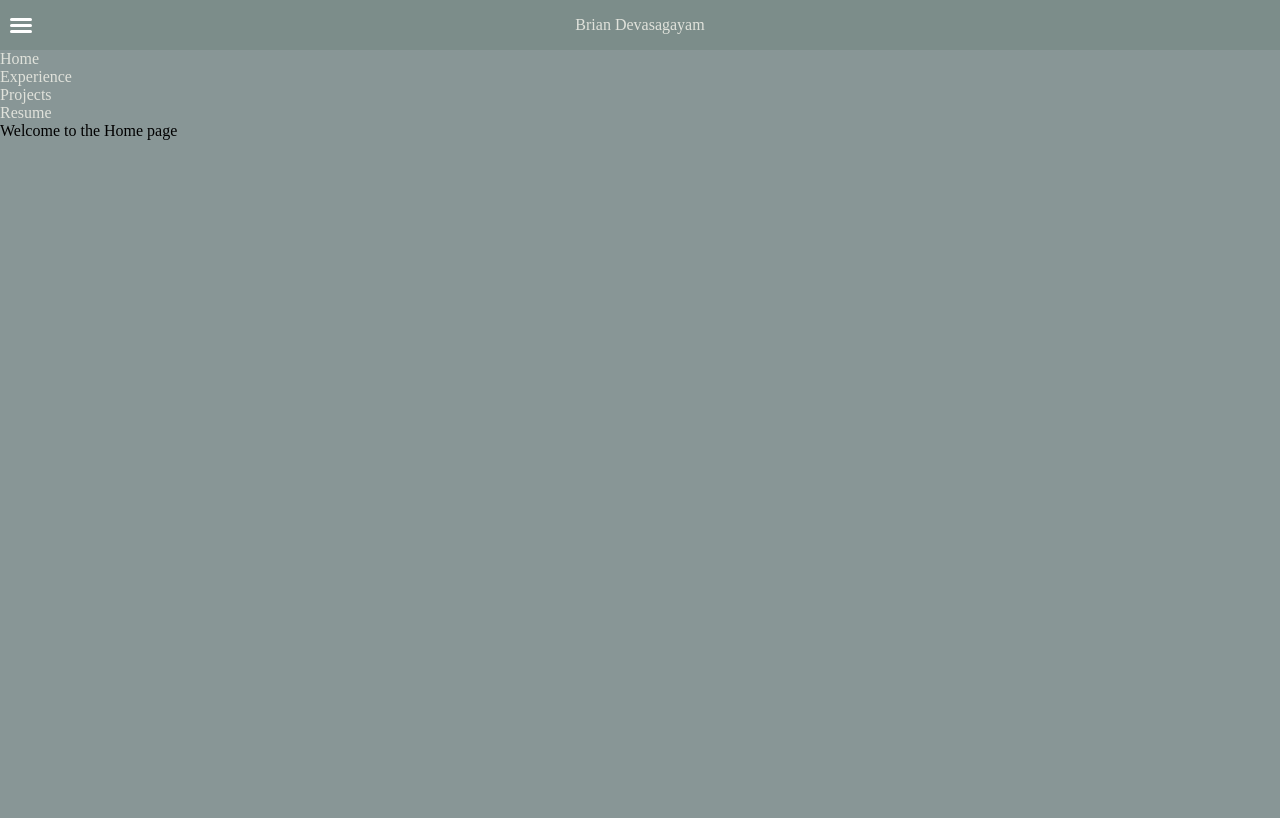
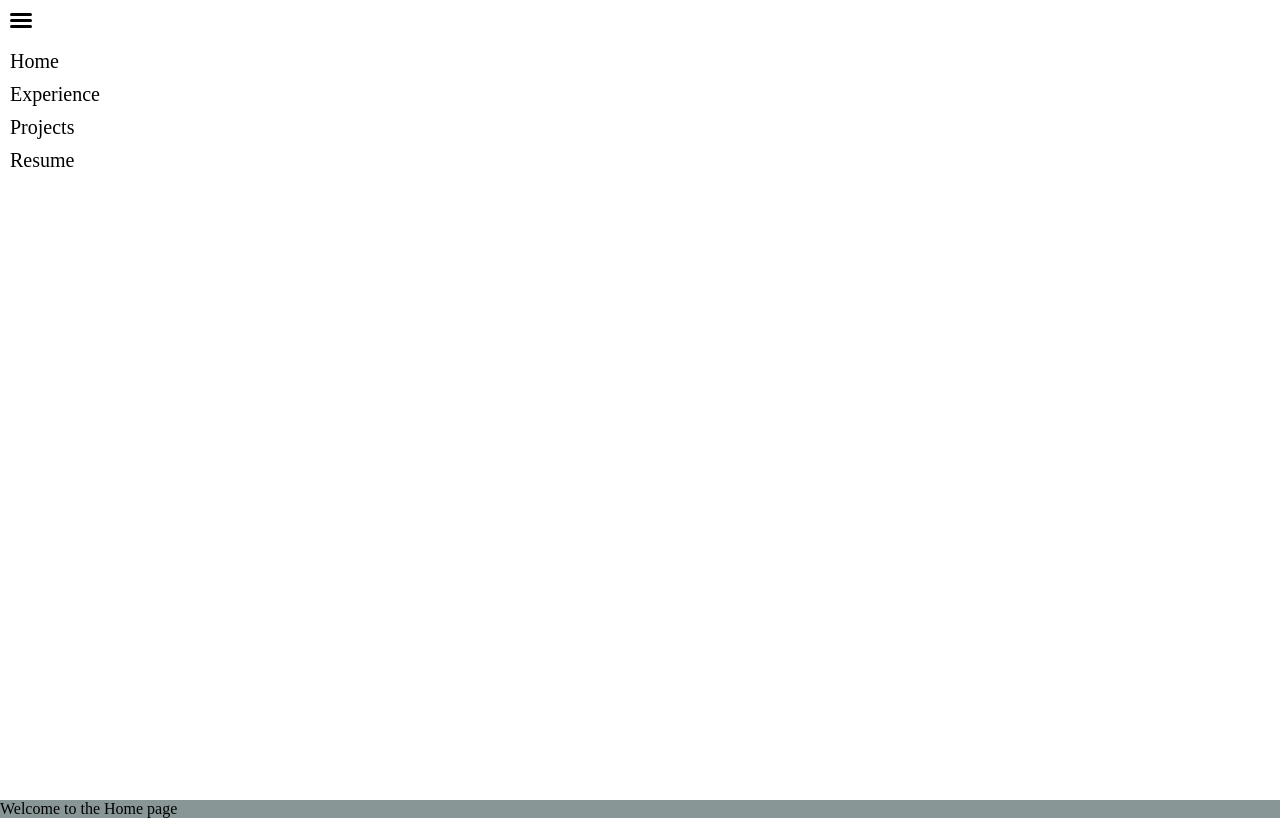
Before and after one commit to BrianDevasagayam/briandevasagayam.github.io, a Vue app: page /#/ in a window 1280 px wide. Built offline with nearby package versions, Linux system fonts and the light colour scheme.

Commit message:
Increase font-size

```diff
--- a/src/components/Navigation.vue
+++ b/src/components/Navigation.vue
@@ -1,17 +1,17 @@
 <template>
   <div id="navigation">
-    <div id="nav-bar-mobile">
-      <div id="ham-icon">
+    <div id="nav-bar-mobile beGone">
+      <div id="ham-icon" class="X">
         <div class="bar one"></div>
         <div class="bar two"></div>
         <div class="bar three"></div>
       </div>
-      <div class="home"><router-link class="links" to="/">Brian Devasagayam</router-link></div>
+      <div class="home"><router-link class="links beGone" to="/">Brian Devasagayam</router-link></div>
     </div>
     <div id="nav-side-mobile">
-      <nav>
-          <li v-for="routes in links" v-bind:key="routes.id">
-              <router-link class="links" :to="`${routes.page}`">{{routes.text}}</router-link>
+      <nav class="nav-side">
+          <li class="side-links" v-for="routes in links" v-bind:key="routes.id">
+              <router-link class="links side" :to="`${routes.page}`">{{routes.text}}</router-link>
           </li>
       </nav>
     </div>
@@ -63,7 +63,7 @@ li {
 }
 .links {
   text-decoration: none;
-  color: #e0e2db;
+  color: black;
 }
 #nav-bar-mobile {
   background-color: #7c8d8a;
@@ -90,6 +90,31 @@ li {
   transform: translate(-50%, 0);
 }
 #nav-side-mobile {
+  height: 100vh;
+  width: 100vw;
+  z-index: 20;
+  background-color: white;
+}
+.beGone {
+  display: none;
+}
+.X {
+  float: left;
+  padding-top: 10px;
+}
+.X div {
+  background-color: black;
+}
+.nav-side {
+  padding-top: 50px;
+  padding-left: 10px;
+}
+.side {
+  font-size: 20px;
+  padding-bottom: 10px;
+}
+.side-links {
+  padding-bottom: 10px;
 }
 #nav-bar-desktop {
   display: none;
```
